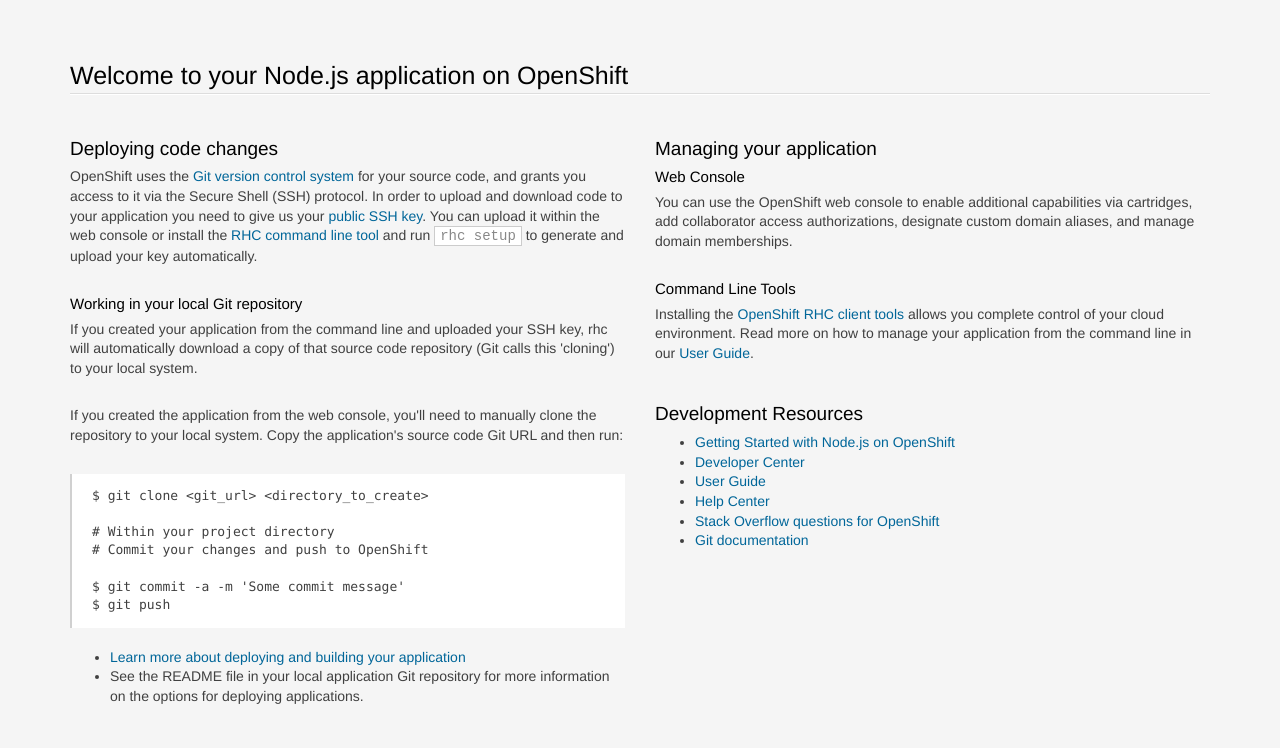
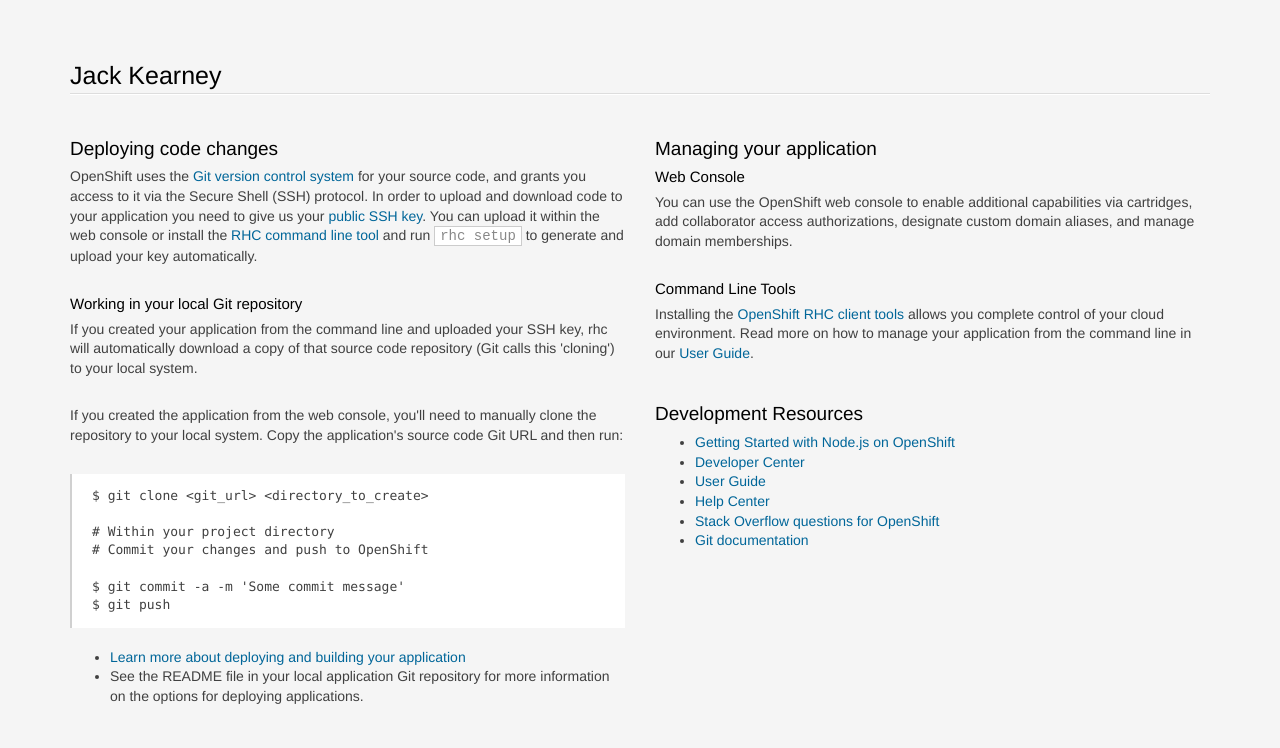
Before and after one commit to alihyder23/JacksWebSite, a website: page index.html in a window 1280 px wide. Shown: the top 748 px of the page. Drawn offline with Linux system fonts and the light colour scheme.

Commit message:
added title

```diff
--- a/index.html
+++ b/index.html
@@ -207,7 +207,7 @@
 <body>
 <section class='container'>
           <hgroup>
-            <h1>Welcome to your Node.js application on OpenShift</h1>
+            <h1>Jack Kearney</h1>
           </hgroup>
 
 
```
